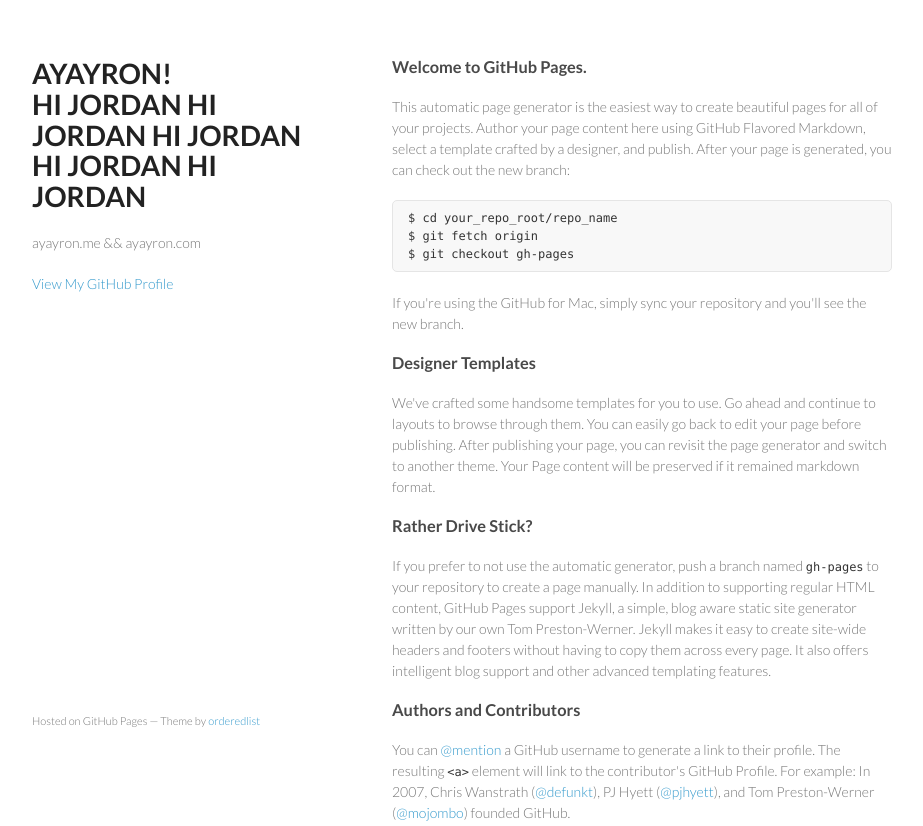
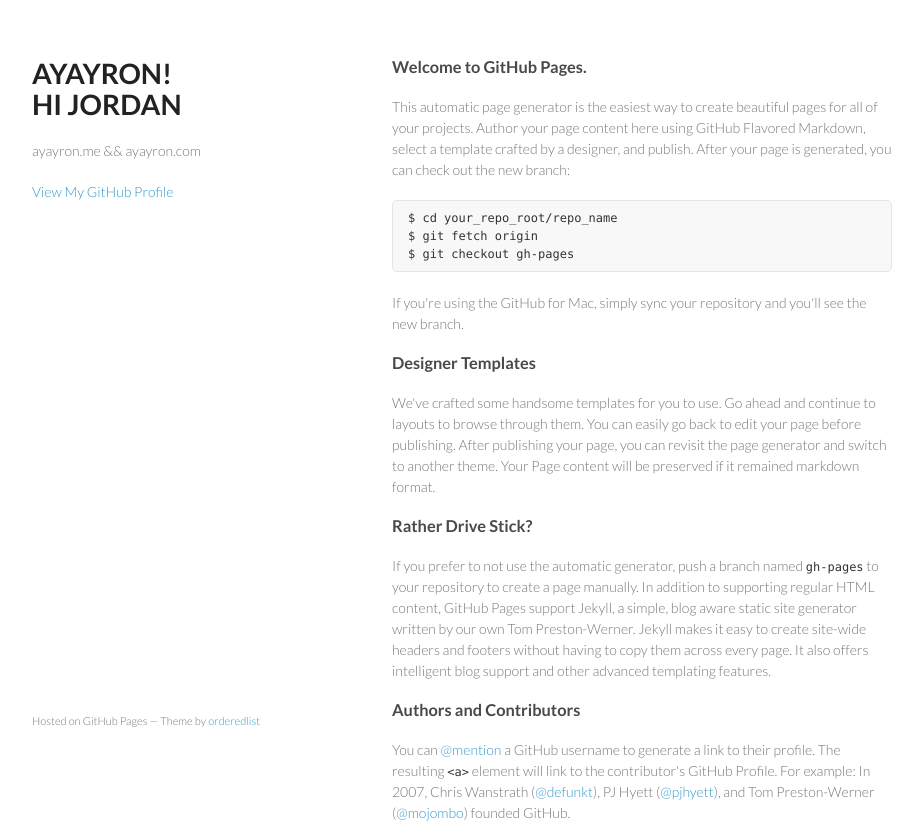
Before and after one commit to eyayron/eyayron.github.io, a plain HTML site: page index.html in a window 1280 px wide. Shown: the top 826 px of the page, without its empty margins (178-1101 px from the left). Drawn offline with Linux system fonts and the light colour scheme.

Commit message:
Update index.html

```diff
--- a/index.html
+++ b/index.html
@@ -16,10 +16,6 @@
     <div class="wrapper">
       <header>
         <h1>AYAYRON!<BR>
-          HI JORDAN
-          HI JORDAN
-          HI JORDAN
-          HI JORDAN
           HI JORDAN
         </h1>
         <p>ayayron.me &amp;&amp; ayayron.com</p>
```
